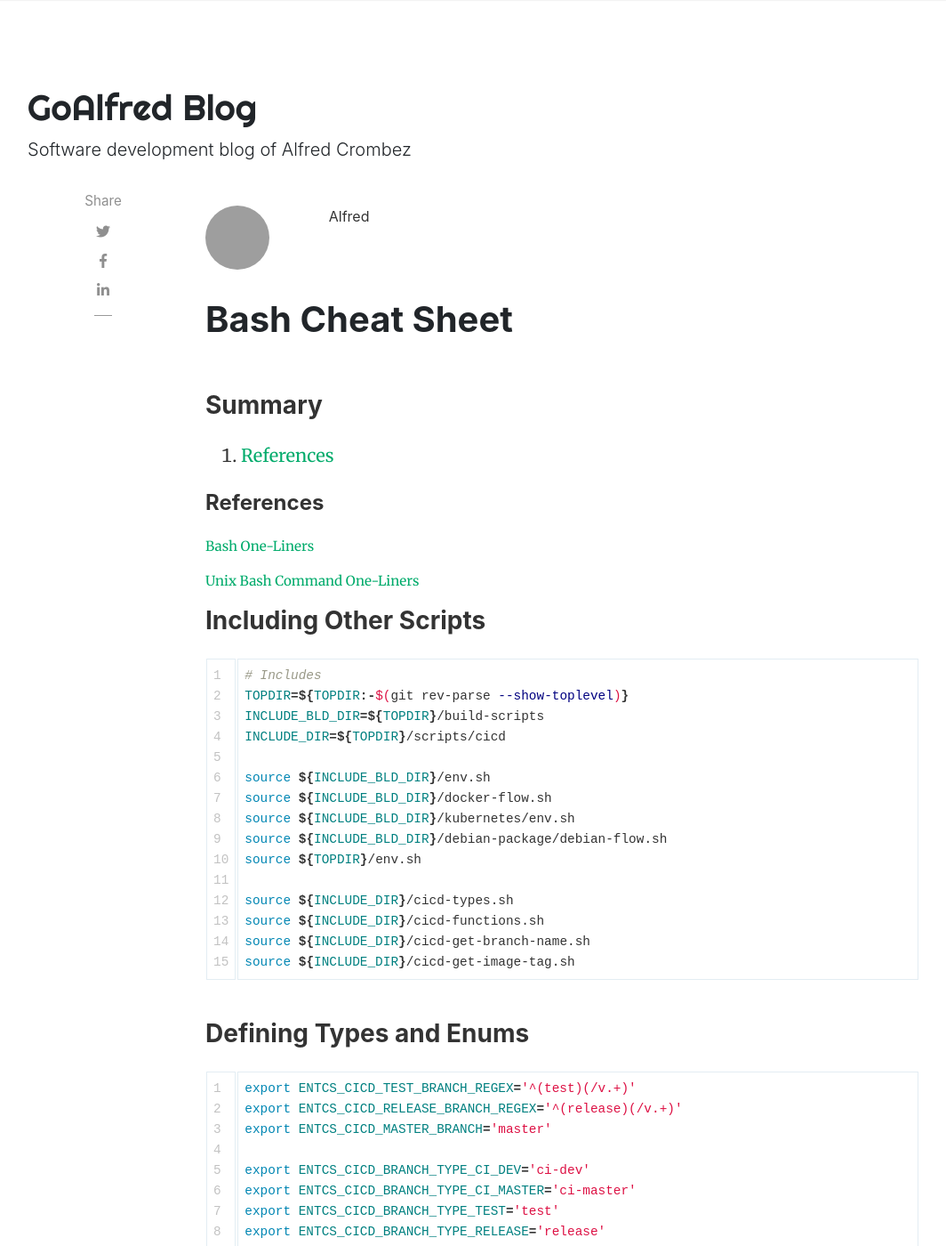
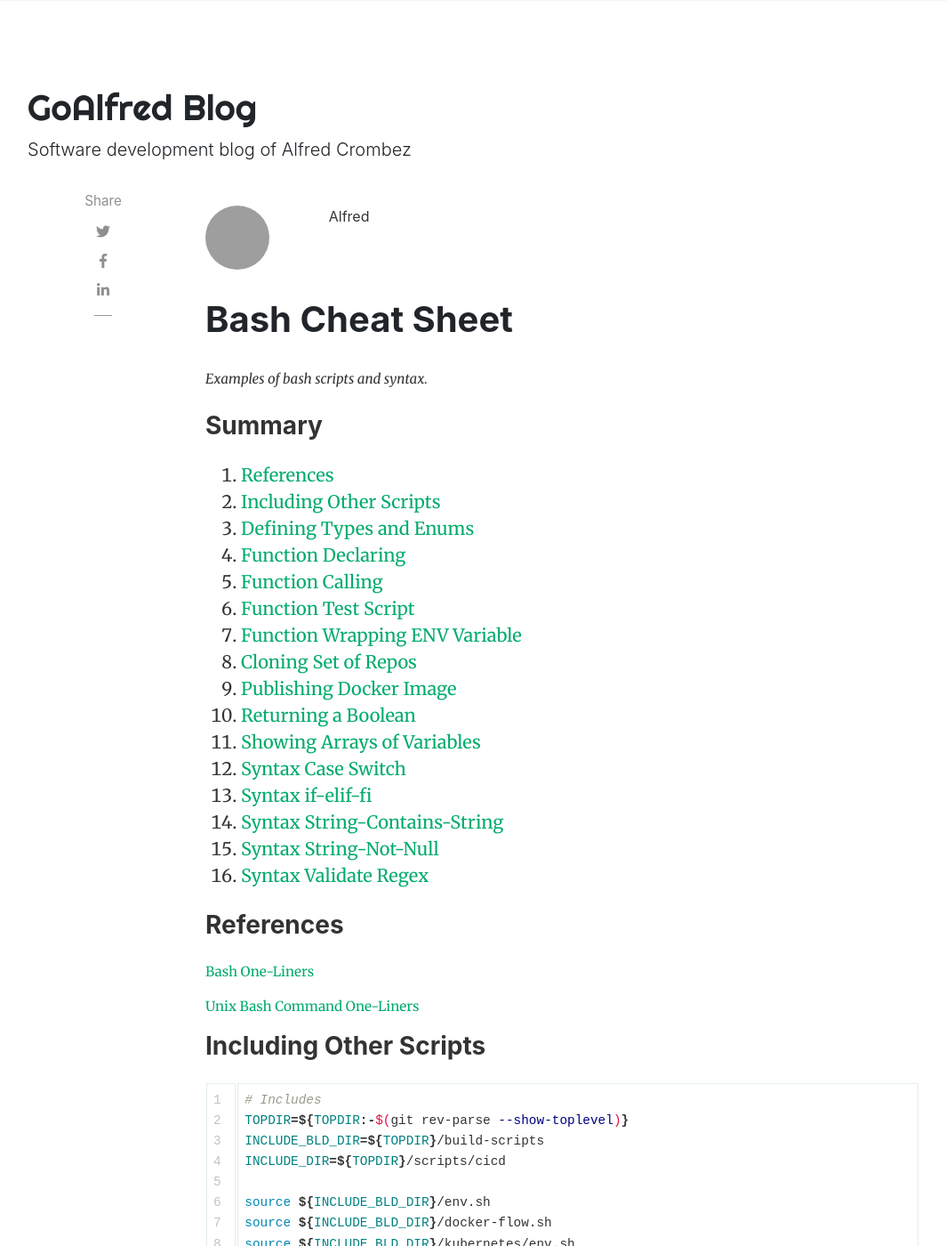
Before and after one commit to goalfred-dev/goalfred-dev.github.io, a Jekyll site: the page built from _posts/2021-06-23-bash-cheat-sheet.md, in a window 1280 px wide and 1400 px high. Shown: the whole window at 89% size, without its empty margins (54-1118 px from the left). Built offline with Jekyll 4.4.1, drawn with Linux system fonts in a browser that asks for light colours; nearby versions of some CDN libraries; comment, search, counter and statistics services are not loaded; grey boxes are pictures that could not be loaded.

Commit message:
Must be of same level for toc to work Added a beforetoc tag

```diff
--- a/_posts/2021-06-23-bash-cheat-sheet.md
+++ b/_posts/2021-06-23-bash-cheat-sheet.md
@@ -6,9 +6,10 @@ categories: [bash, cheat sheet]
 featured: false
 hidden: false
 toc: true
+beforetoc: "Examples of bash scripts and syntax."
 ---
 
-#### References
+### References
 
 [Bash One-Liners](http://www.bashoneliners.com/)
 
```
